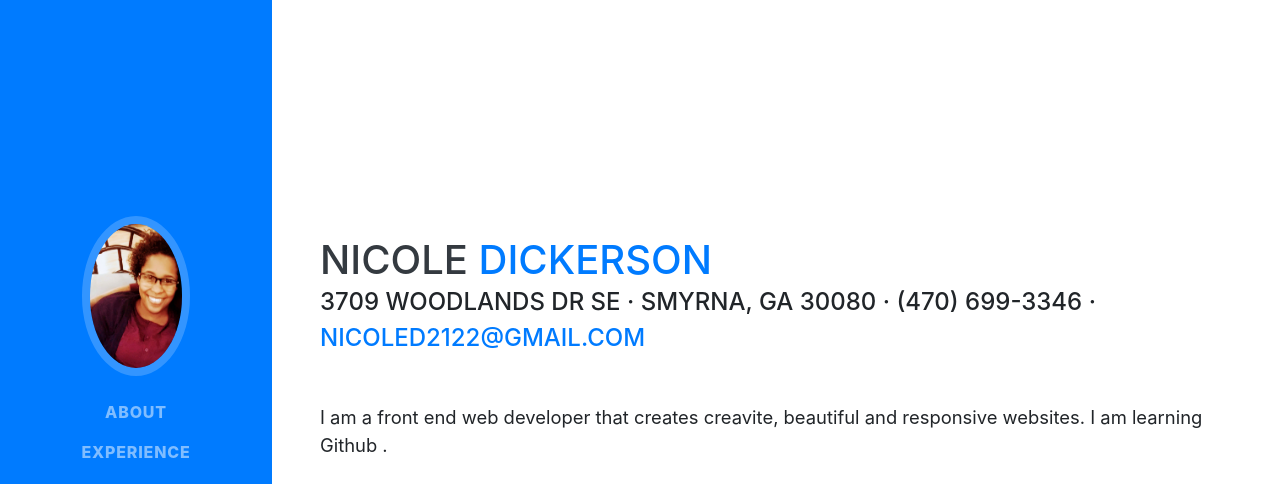
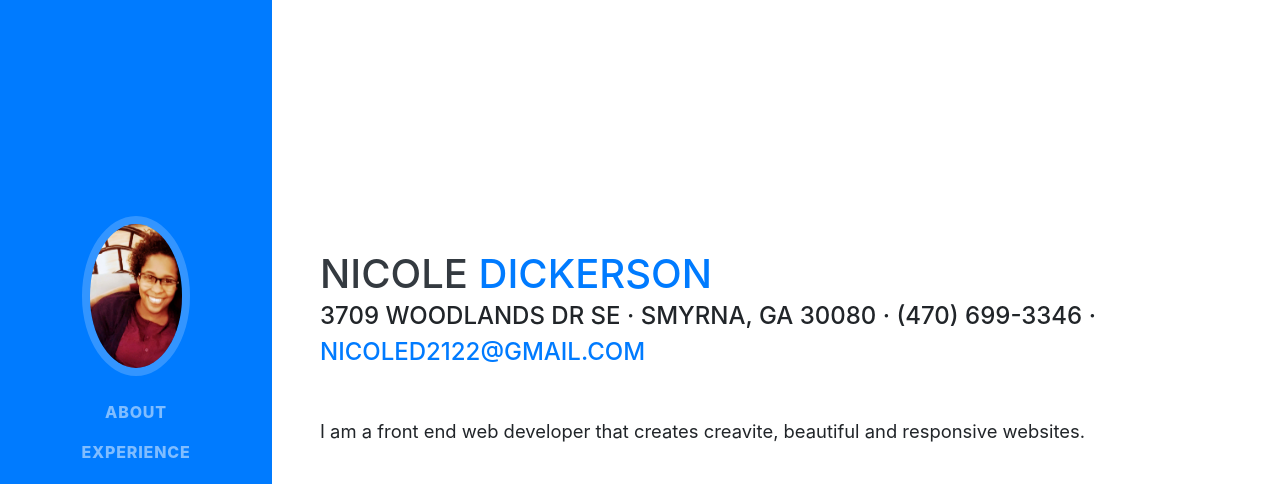
Before and after one commit to myrabolton/TTStest, a website with bundled scripts: page index.html in a window 1280 px wide. Shown: the top 484 px of the page. Built offline with nearby package versions, Linux system fonts and the light colour scheme; a web font is replaced by a local one.

Commit message:
Update New Branch
Another change in about me

```diff
--- a/index.html
+++ b/index.html
@@ -66,7 +66,7 @@
         <div class="subheading mb-5">3709 Woodlands DR SE · Smyrna, GA 30080 · (470) 699-3346 ·
           <a href="mailto:name@email.com">nicoled2122@gmail.com</a>
         </div>
-        <p class="lead mb-5">I am a front end web developer that creates creavite, beautiful and responsive websites. I am learning Github .</p>
+        <p class="lead mb-5">I am a front end web developer that creates creavite, beautiful and responsive websites.</p>
         <div class="social-icons">
           <a href="https://www.linkedin.com/in/nicole-dickerson-349386139/">
             <i class="fab fa-linkedin-in"></i>
```
